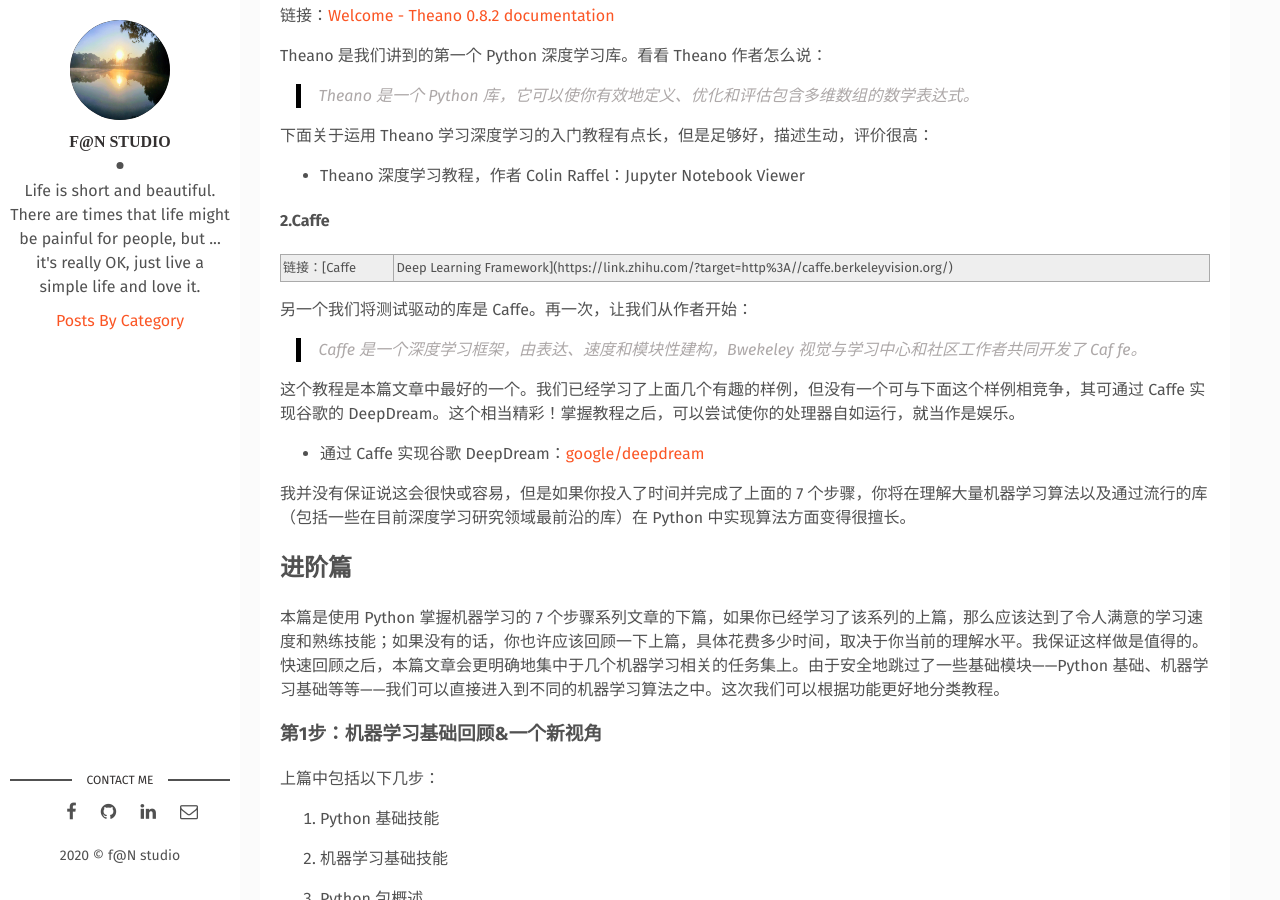
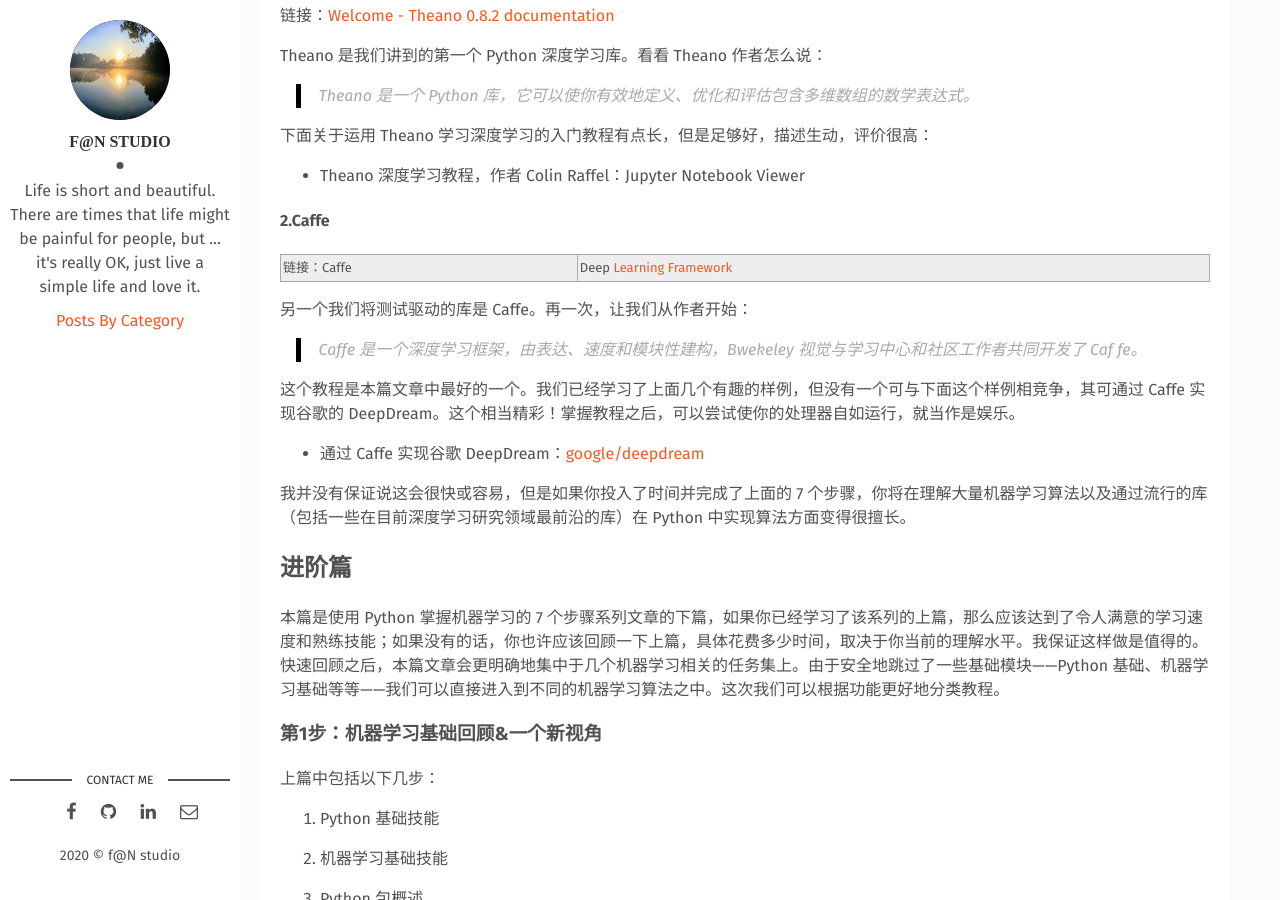
Before and after one commit to wowfrank/wowfrank.github.io, a Jekyll site: the page built from _posts/2020-01-23-notes-of-python-machine-learning.md, in a window 1280 px wide and 900 px high, scrolled down 4604 px. Built offline with Jekyll 4.4.1, drawn with Linux system fonts in a browser that asks for light colours; comment, search, counter and statistics services are not loaded.

Commit message:
Update 2020-01-23-notes-of-python-machine-learning.md

```diff
--- a/_posts/2020-01-23-notes-of-python-machine-learning.md
+++ b/_posts/2020-01-23-notes-of-python-machine-learning.md
@@ -178,7 +178,7 @@
 
 #### 2.Caffe
 
-链接：[Caffe | Deep Learning Framework](https://link.zhihu.com/?target=http%3A//caffe.berkeleyvision.org/)
+链接：Caffe | Deep [Learning Framework](https://link.zhihu.com/?target=http%3A//caffe.berkeleyvision.org/)
 
 另一个我们将测试驱动的库是 Caffe。再一次，让我们从作者开始：
 
```
